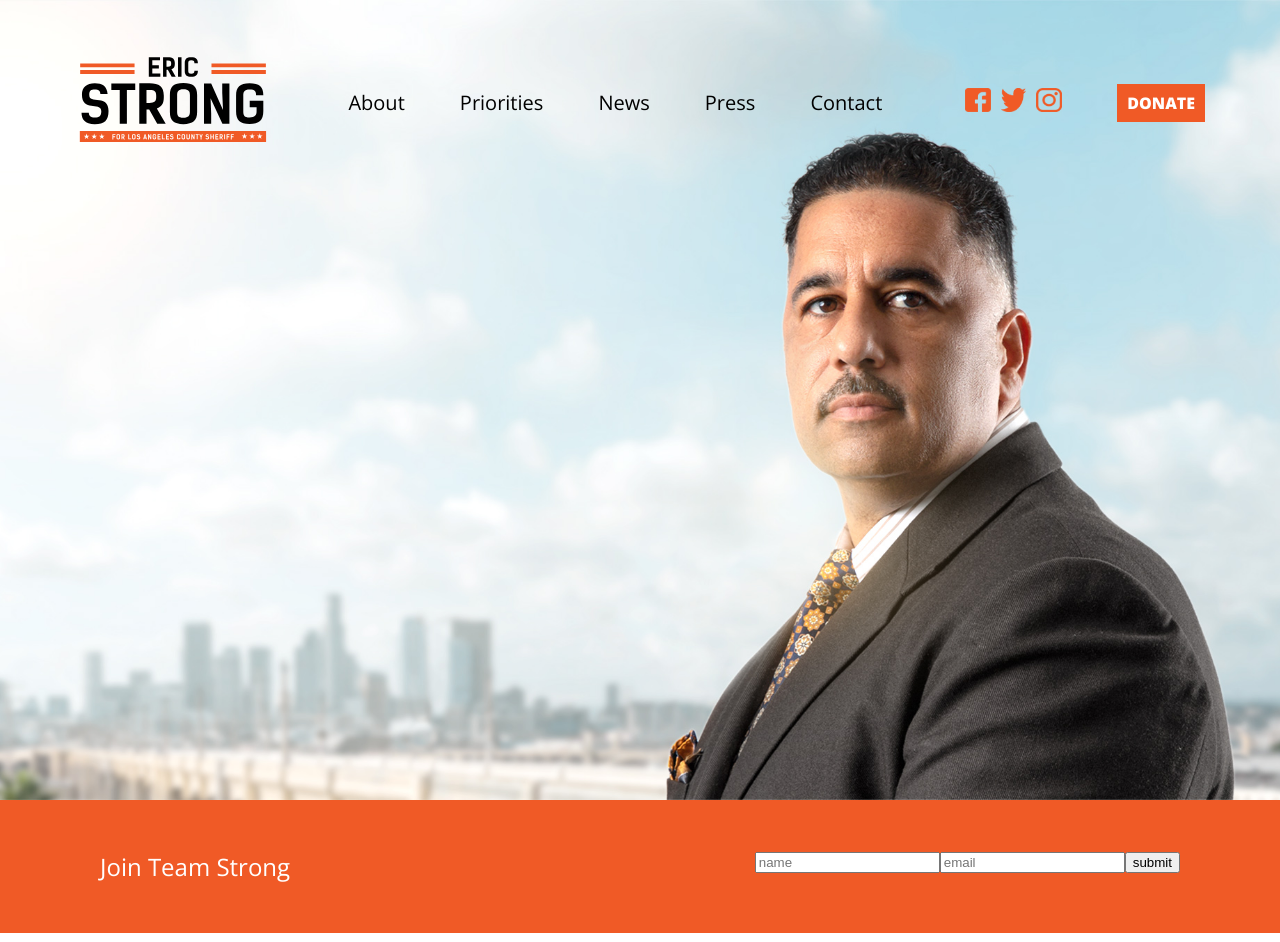
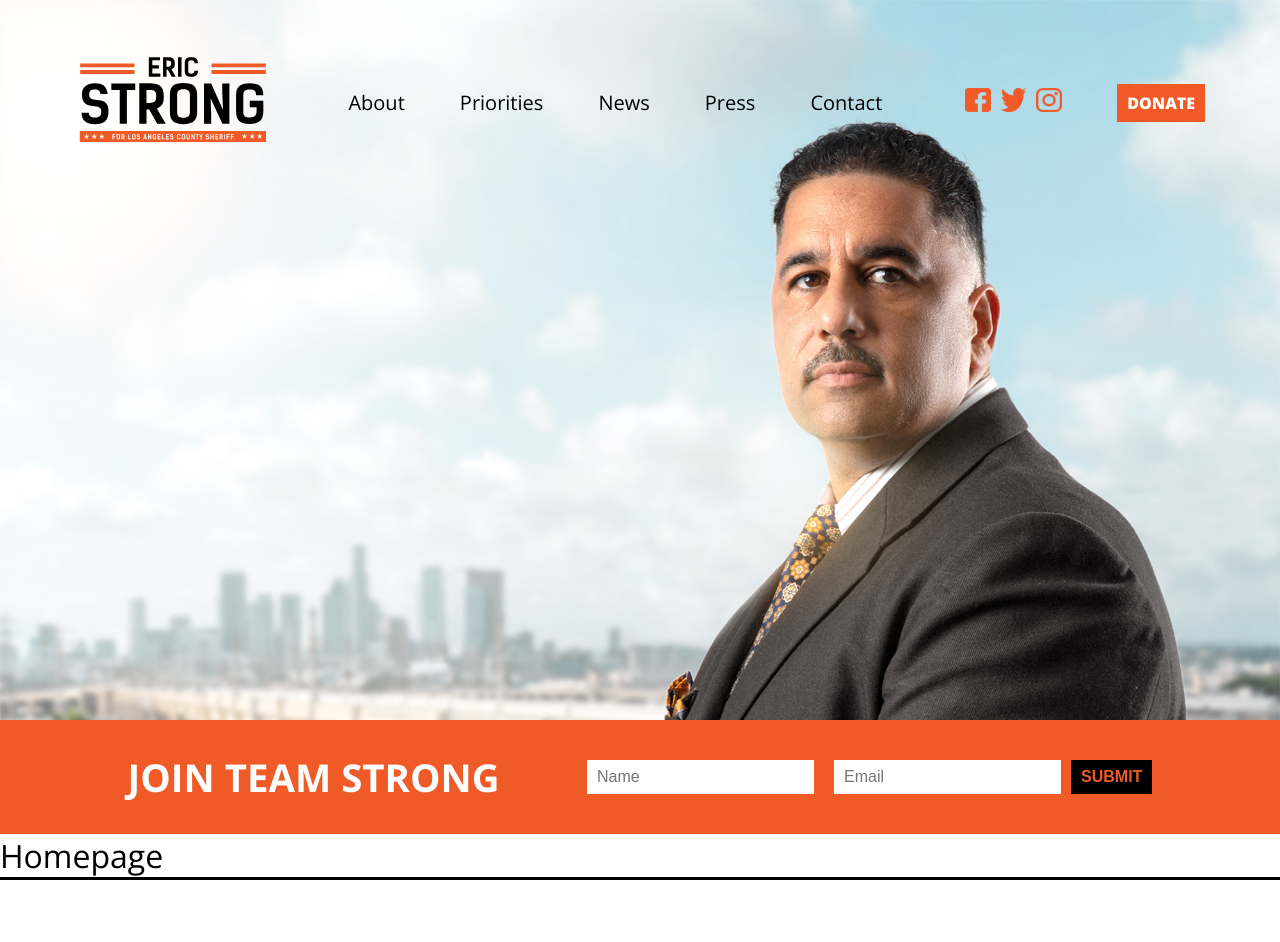
Before and after one commit to rbhidalgo/strong4sheriff.com, a Next.js app: page / in a window 1280 px wide. Shown: the top 942 px of the page. Built offline with nearby package versions, Linux system fonts and the light colour scheme.

Commit message:
nav and masthead updates

```diff
--- a/components/Navbar.js
+++ b/components/Navbar.js
@@ -59,12 +59,7 @@ const Navbar = () => {
                     className={`${open
                     ? styles.list + " " + styles.open
                     : styles.list}`}
-                    onClick={() => setOpen(false)}
-                    style={{
-                    right: open
-                        ? "0px"
-                        : "-100vw"
-                }}>
+                    onClick={() => setOpen(false)}>
                     {menu.map((item, index) => <li className={styles.listItem} key={index}>
                         <Link href={item.path} passHref>
                             <a
--- a/pages/index.js
+++ b/pages/index.js
@@ -32,10 +32,10 @@ export default function Home() {
                     variants={fadeInUp}>Join Team Strong</motion.h2>
                 <form action="">
                     <FadeInWhenVisible>
-                        <input type="text" name="name" placeholder='name' id=""/>
+                        <input type="text" name="name" placeholder='Name' id=""/>
                     </FadeInWhenVisible>
                     <FadeInWhenVisible delay={.3}>
-                        <input type="email" name="email" placeholder='email' id=""/>
+                        <input type="email" name="email" placeholder='Email' id=""/>
                     </FadeInWhenVisible>
                     <FadeInWhenVisible delay={.6}>
                         <button>submit</button>
--- a/styles/Home.module.scss
+++ b/styles/Home.module.scss
@@ -2,13 +2,13 @@
 @import "variables";
 
 .container {
-  height: 100vh;
+  height: 90vh;
   min-height: 100%;
-  max-height: 1100px;
+  max-height: 1500px;
   position: relative;
   z-index: 0;
   @include bp(tb) {
-    max-height: 600px;
+    max-height: 500px;
   }
   img {
     width: 100%;
@@ -20,17 +20,56 @@
 
 .cta {
   display: flex;
-  justify-content: space-between;
-  padding: 50px 100px;
+  justify-content: space-evenly;
+  align-items: center;
+  flex-wrap: wrap;
+  padding: 30px 50px;
   background-color: $color-primary;
   color: #ffffff;
   position: relative;
   z-index: 1;
+  @include bp(tb) {
+    padding: 25px 50px;
+    justify-content: center;
+  }
   h2 {
-
+    text-transform: uppercase;
+    font-weight: 600;
+    font-size: clamp(18px, 3vw, 48px);
+    @include bp(tb) {
+      margin-bottom: 15px;
+    }
   }
   form {
     display: flex;
     justify-content: space-between;
+    align-items: center;
+    flex-wrap: wrap;
+    @include bp(tb) {
+      justify-content: center;
+    }
+    input {
+      padding: 8px 10px;
+      margin: 10px;
+      border-width: 0;
+      font-size: 16px;
+      @include bp(tb) {
+        margin: 5px 10px 0 0;
+        // flex-basis: 33.333%;
+      }
+    }
+    button {
+      background-color: $color-secondary;
+      color: $color-primary;
+      text-transform: uppercase;
+      padding: 8px 10px;
+      font-weight: 800;
+      border-width: 0;
+      font-size: 16px;
+      @include bp(tb) {
+        margin: 15px 0 0 0;
+        // flex-basis: 33.333%;
+      }
+    }
   }
 }
--- a/styles/Navbar.module.scss
+++ b/styles/Navbar.module.scss
@@ -12,41 +12,50 @@
     z-index: 999;
     background-color: rgba(242, 245, 169, 0);
     transition: all 0.4s linear;
+
     .logo {
         cursor: pointer;
         height: 100px;
         transition: all 0.4s ease;
     }
+
     .list {
         list-style: none;
         display: flex;
         justify-content: space-around;
         width: 80%;
         margin: 0 50px;
+
         .listItem {
             font-size: 24px;
             font-size: clamp(14px, 2vw, 20px);
             cursor: pointer;
+
             a {
                 text-decoration: none;
                 color: $color-secondary;
                 transition: color 0.4s ease;
+
                 &:hover {
                     color: $color-primary;
                 }
+
                 &.active {
                     color: $color-primary;
                 }
             }
         }
     }
+
     .social {
         display: flex;
         margin-right: 50px;
+
         a {
             margin: 0 5px;
         }
     }
+
     .donate {
         text-decoration: none;
         padding: 8px 10px;
@@ -54,6 +63,7 @@
         color: #ffffff;
         font-weight: 800;
         transition: all 0.4s ease;
+
         &:hover {
             background: $color-secondary;
             color: $color-primary;
@@ -63,16 +73,20 @@
     &.scrolled {
         background-color: rgba(0, 0, 0, 0.85);
         padding: 25px 75px;
+
         .logo {
             fill: #ffffff;
         }
+
         .list {
             .listItem {
                 a {
                     color: #ffffff;
+
                     &:hover {
                         color: $color-primary;
                     }
+
                     &.active {
                         color: $color-primary;
                     }
@@ -92,54 +106,72 @@
     background-color: $color-primary;
     transition: all 0.4s ease;
 }
+
 @include bp(dt) {
     .navContainer {
         padding: 25px;
+
         .logo {
             height: 75px;
         }
+
         .list {
             margin: 0 25px;
         }
+
         .social {
             margin-right: 25px;
         }
+
         .donate {
             margin-left: auto;
             margin-right: 50px;
         }
     }
 }
+
 @include bp(tb) {
     .navContainer {
-        padding: 0 20px;
+        padding: 20px;
+
         .list {
-            display: none;
+            // display: none;
             position: fixed;
-            width: 100vw;
-            height: 100vh;
-            background-color: $color-secondary;
-            top: 0;
-            // right: 0;
-            z-index: 9999;
-            margin: 0;
-            padding: 0;
-            font-weight: bold;
-            list-style: none;
-            transition: all 1s ease;
-            &.open {
-                display: flex;
+            display: flex;
                 flex-direction: column;
                 justify-content: space-evenly;
                 align-items: center;
                 padding: 100px 50px;
+
+            width: 0;
+            height: 100vh;
+            background-color: $color-secondary;
+            top: 0;
+            right: 0;
+            z-index: 9999;
+            margin: 0;
+            padding: 0;
+            font-weight: 800;
+            list-style: none;
+            opacity: 0;
+            transform: translateX(100vw);
+            transition: all 1s ease;
+
+            &.open {
+                opacity: 1;
+                width: 100vw;
+                transform: translateX(0%);
             }
+
             .listItem {
+                font-size: 24px;
+                display: inline-block;
                 a {
                     color: #ffffff;
                 }
             }
         }
+
         .social {
             display: none;
             &.open {
@@ -152,6 +184,7 @@
                 z-index: 10000;
             }
         }
+
         .hamburger {
             display: flex;
             flex-direction: column;
@@ -159,21 +192,29 @@
             width: 25px;
             height: 20px;
             cursor: pointer;
+
             &.open {
                 .line {
+
                     // background-color: #ffffff;
                     &:nth-child(2) {
                         display: none;
                     }
+
                     &:nth-child(1) {
                         transform: rotate(-45deg) translateY(4px) translateX(-8px);
                     }
+
                     &:nth-child(3) {
                         transform: rotate(45deg) translateY(-4px) translate(-8px);
                     }
                 }
+
                 z-index: 10000;
             }
         }
+        &.scrolled {
+          padding: 20px;
+        }
     }
 }
```
